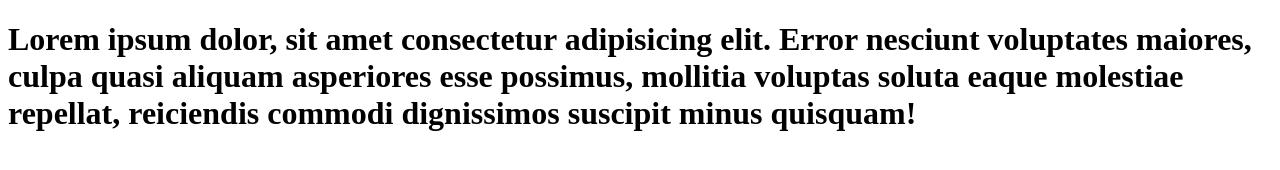
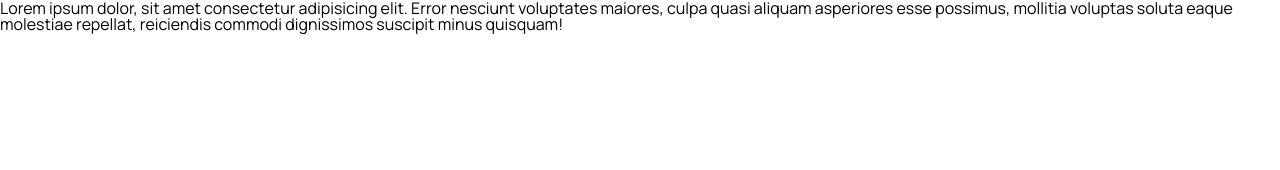
Before and after one commit to giangnguyentruong/Food-Delivery-Website, a website: page index.html in a window 1280 px wide. Drawn offline with Linux system fonts and the light colour scheme.

Commit message:
Cấu hình biên dịch Sass cho dự án

```diff
--- a/index.html
+++ b/index.html
@@ -19,6 +19,8 @@
             href="https://fonts.googleapis.com/css2?family=Manrope:wght@200..800&family=Roboto+Serif:ital,opsz,wght@0,8..144,100..900;1,8..144,100..900&display=swap"
             rel="stylesheet"
         />
+        <!-- Styles -->
+        <link rel="stylesheet" href="./assets/css/main.css" />
     </head>
     <body>
         <h1>
--- /dev/null
+++ b/scss/base/_reset.scss
@@ -0,0 +1,48 @@
+/* http://meyerweb.com/eric/tools/css/reset/
+   v2.0 | 20110126
+   License: none (public domain)
+*/
+
+html, body, div, span, applet, object, iframe,
+h1, h2, h3, h4, h5, h6, p, blockquote, pre,
+a, abbr, acronym, address, big, cite, code,
+del, dfn, em, img, ins, kbd, q, s, samp,
+small, strike, strong, sub, sup, tt, var,
+b, u, i, center,
+dl, dt, dd, ol, ul, li,
+fieldset, form, label, legend,
+table, caption, tbody, tfoot, thead, tr, th, td,
+article, aside, canvas, details, embed,
+figure, figcaption, footer, header, hgroup,
+menu, nav, output, ruby, section, summary,
+time, mark, audio, video {
+	margin: 0;
+	padding: 0;
+	border: 0;
+	font-size: 100%;
+	font: inherit;
+	vertical-align: baseline;
+}
+/* HTML5 display-role reset for older browsers */
+article, aside, details, figcaption, figure,
+footer, header, hgroup, menu, nav, section {
+	display: block;
+}
+body {
+	line-height: 1;
+}
+ol, ul {
+	list-style: none;
+}
+blockquote, q {
+	quotes: none;
+}
+blockquote:before, blockquote:after,
+q:before, q:after {
+	content: '';
+	content: none;
+}
+table {
+	border-collapse: collapse;
+	border-spacing: 0;
+}
--- /dev/null
+++ b/scss/main.scss
@@ -0,0 +1,2 @@
+@use "./base/reset";
+@use "./base/base";
```
Also changed, not shown: package.json (added, +13 -0 lines), assets/css/main.css (added), 1 other file.
